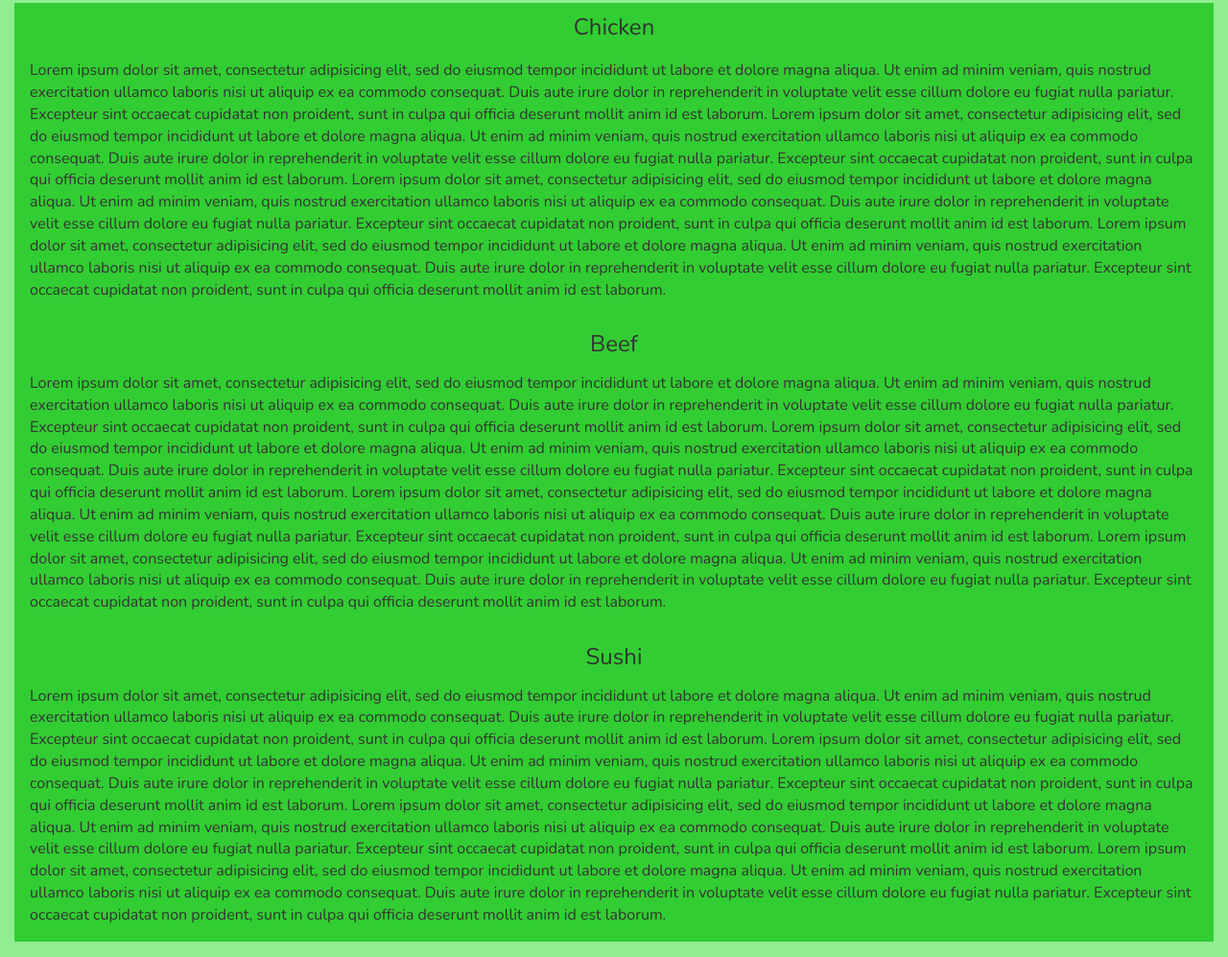
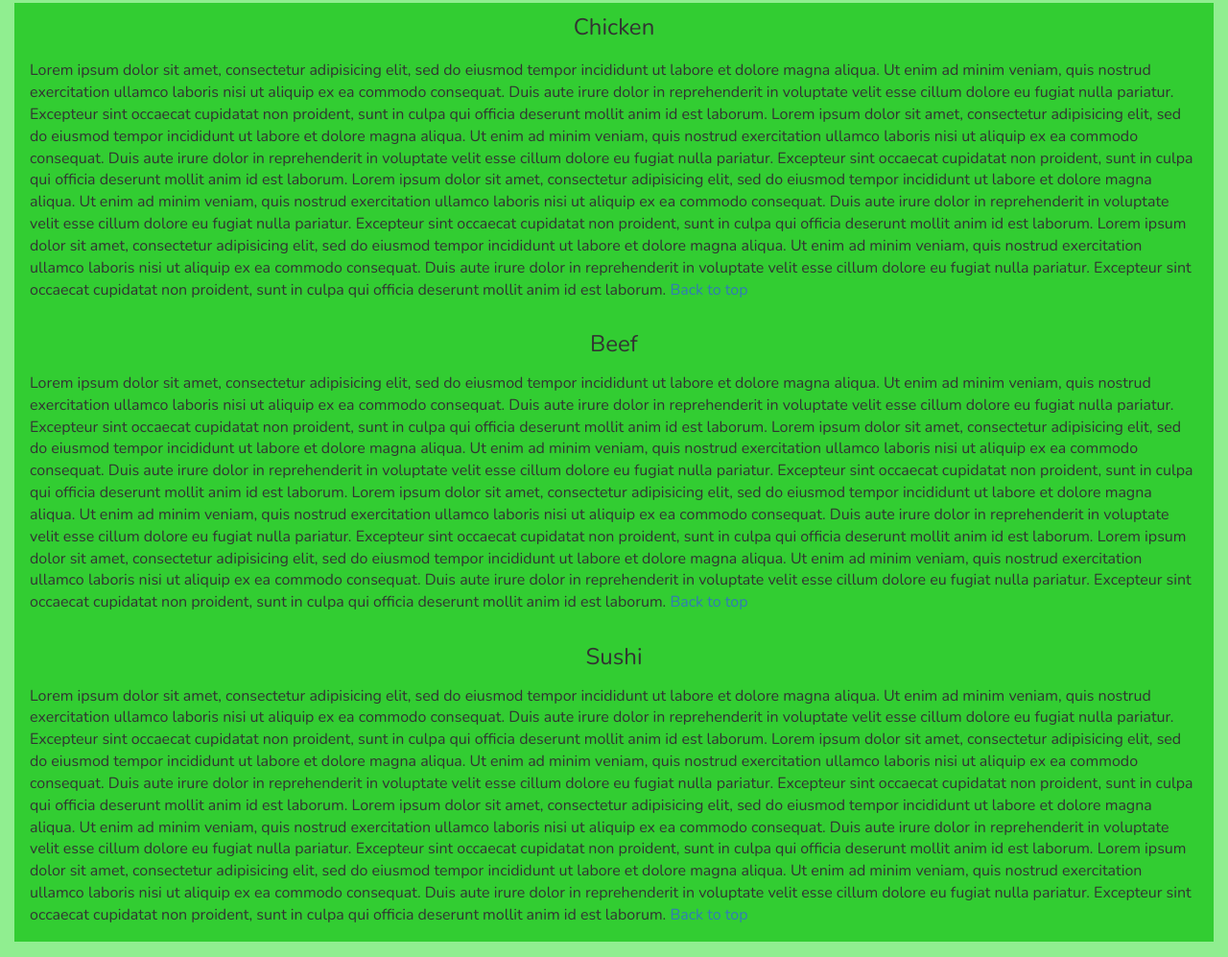
Before and after one commit to wongr010/Coursera-assignments, a plain HTML site: page assignment-3/index.html in a window 1280 px wide. Shown: the part 130-1127 px from the top of the page at 96% size. Drawn offline with nearby package versions, Linux system fonts and the light colour scheme.

Commit message:
New changes

```diff
--- a/assignment-3/index.html
+++ b/assignment-3/index.html
@@ -90,6 +90,7 @@
    					consequat. Duis aute irure dolor in reprehenderit in voluptate velit esse
    					cillum dolore eu fugiat nulla pariatur. Excepteur sint occaecat cupidatat non
    					proident, sunt in culpa qui officia deserunt mollit anim id est laborum.
+   					<a href="index.html">Back to top</a>
 
    				</p>
    			<a name="Beef"></a>
@@ -120,6 +121,7 @@
    					consequat. Duis aute irure dolor in reprehenderit in voluptate velit esse
    					cillum dolore eu fugiat nulla pariatur. Excepteur sint occaecat cupidatat non
    					proident, sunt in culpa qui officia deserunt mollit anim id est laborum.
+   					<a href="index.html">Back to top</a>
 
    				</p>
 
@@ -151,6 +153,7 @@
    					consequat. Duis aute irure dolor in reprehenderit in voluptate velit esse
    					cillum dolore eu fugiat nulla pariatur. Excepteur sint occaecat cupidatat non
    					proident, sunt in culpa qui officia deserunt mollit anim id est laborum.
+   					<a href="index.html">Back to top</a>
 
    				</p>
   		</div>
```
